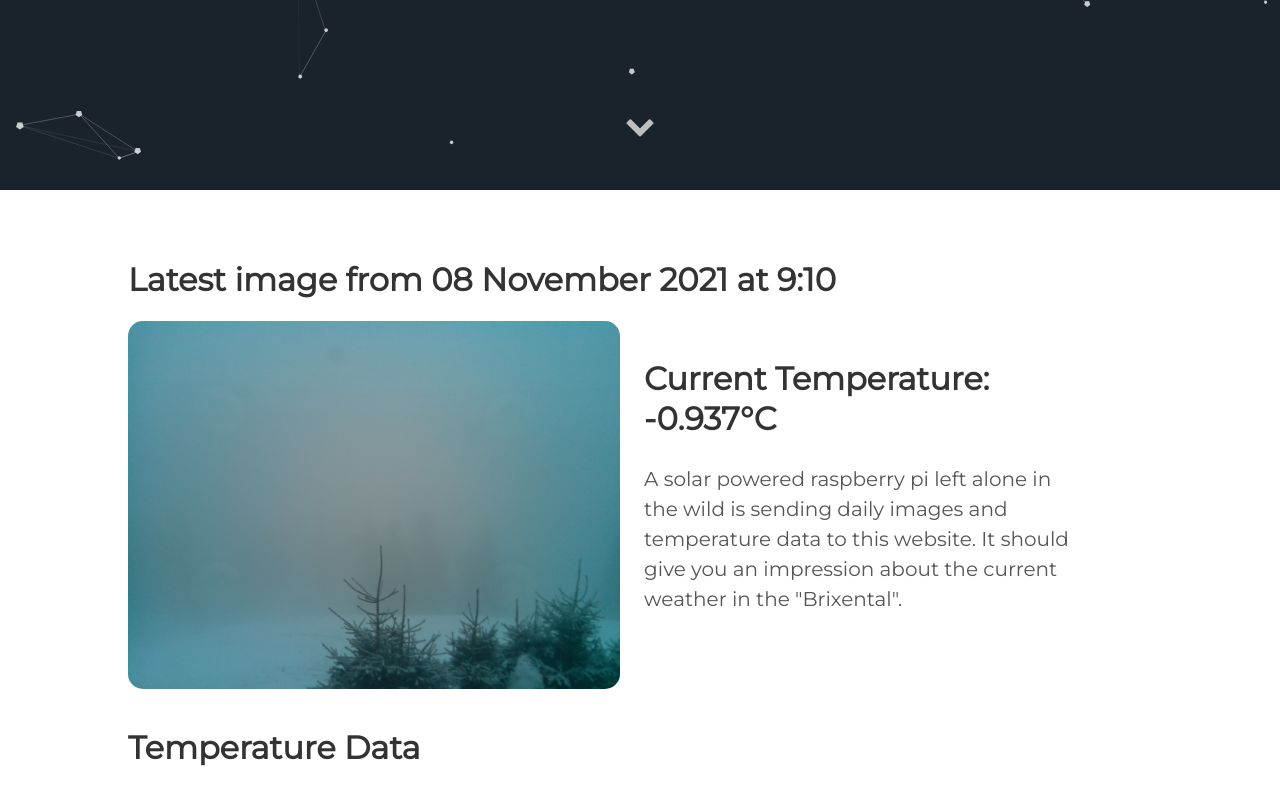
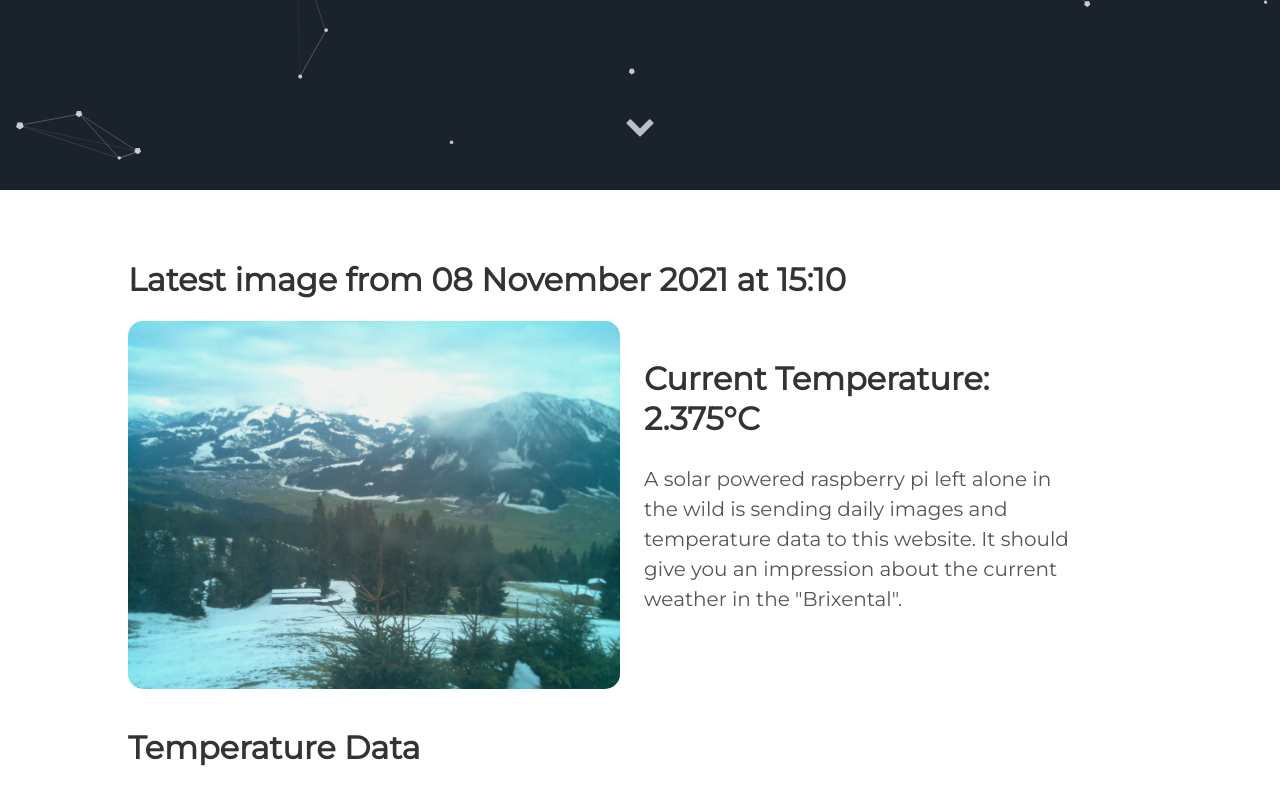
Before and after one commit to vektorious/vektorious.github.io, a Jekyll site: the page built from resources/huette.md, in a window 1280 px wide and 900 px high, scrolled down 710 px. Shown: the top 805 px of the window. Built offline with Jekyll 4.4.1, drawn with Linux system fonts in a browser that asks for light colours.

Commit message:
I'm a bot beep boop

```diff
--- a/resources/huette.md
+++ b/resources/huette.md
@@ -6,13 +6,13 @@ image: '/assets/img/'
 description: 'Live image from the Austrian alps'
 twitter_text: ' '
 ---
-## Latest image from 08 November 2021 at  9:10
+## Latest image from 08 November 2021 at 15:10
 <div class="huette">
   <div class="huette-image">
     <img src="{{ "/assets/img/huette.jpg" | prepend: site.baseurl }}">
   </div>
   <div class="huette-text">
-        <h2>Current Temperature: -0.937°C</h2>
+        <h2>Current Temperature: 2.375°C</h2>
         <p>A solar powered raspberry pi left alone in the wild is sending daily images and temperature data to this website. It should give you an impression about the current weather in the "Brixental".</p>
 
   </div>
```
Also changed, not shown: rpi-script/2021-11-08_150912.txt (renamed from rpi-script/2021-11-08_090911.txt, +6 -5 lines), rpi-script/huette.md (+2 -2 lines), assets/img/huette.jpg, assets/img/temp_plot.png, rpi-script/temp_plot.png, 1 other file.
